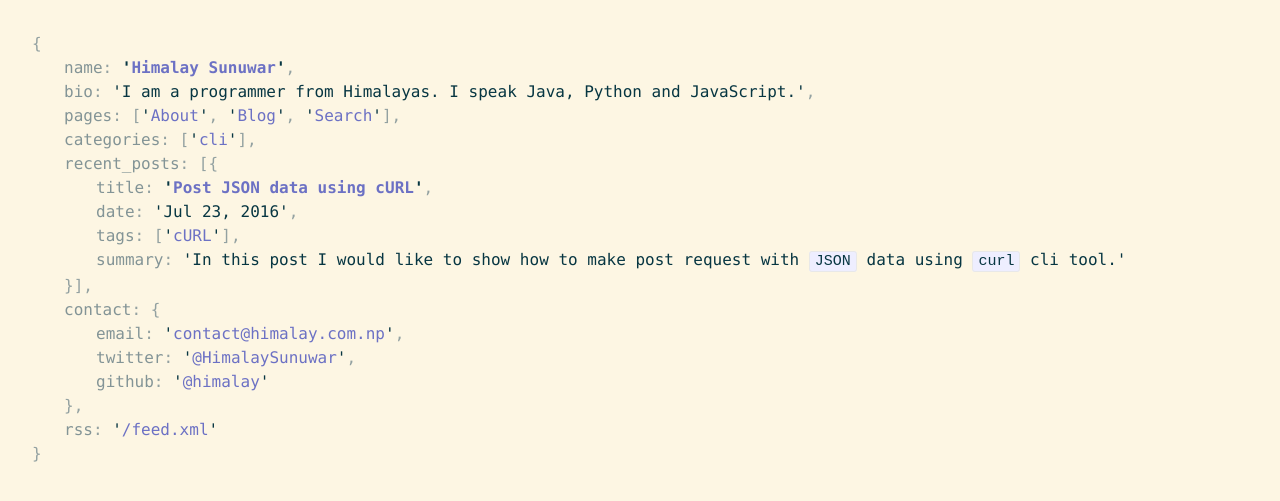
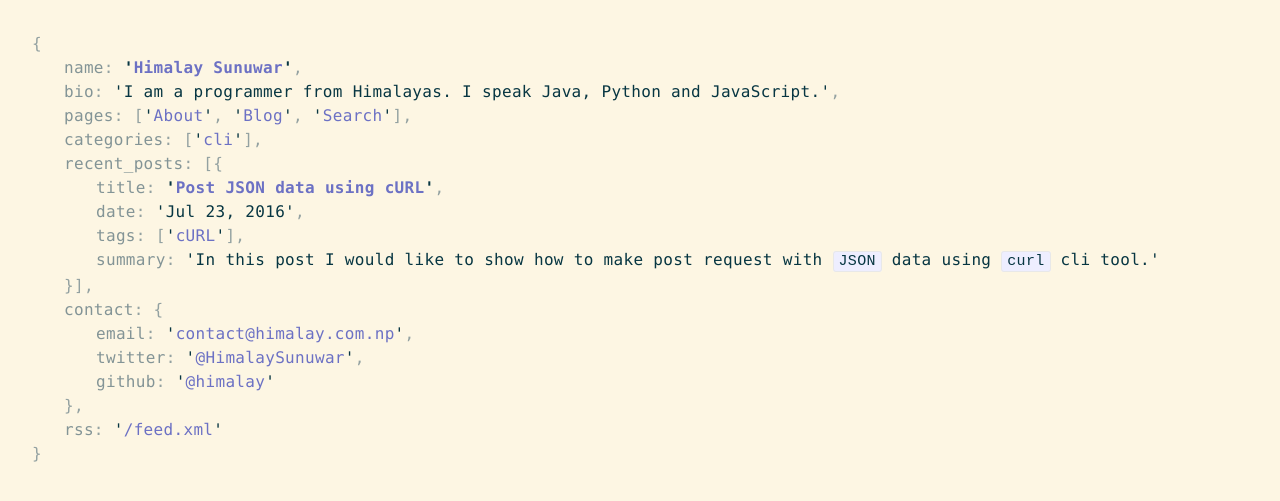
Before and after one commit to himalay/himalay.github.io, a Jekyll site: the page built from index.html, in a window 1280 px wide. Shown: the top 501 px of the page. Built offline with Jekyll 4.4.1, drawn with Linux system fonts in a browser that asks for light colours.

Commit message:
Add font smoothing

```diff
--- a/_sass/_base.scss
+++ b/_sass/_base.scss
@@ -26,8 +26,11 @@ body {
     -moz-font-feature-settings: "kern" 1;
     -o-font-feature-settings: "kern" 1;
     font-feature-settings: "kern" 1;
+    -webkit-font-smoothing: antialiased;
+    -moz-osx-font-smoothing: grayscale;
     font-kerning: normal;
     padding: $spacing-unit;
+    letter-spacing: 0.02em;
 }
 
 h1, h2, h3, h4, h5, h6,
```
